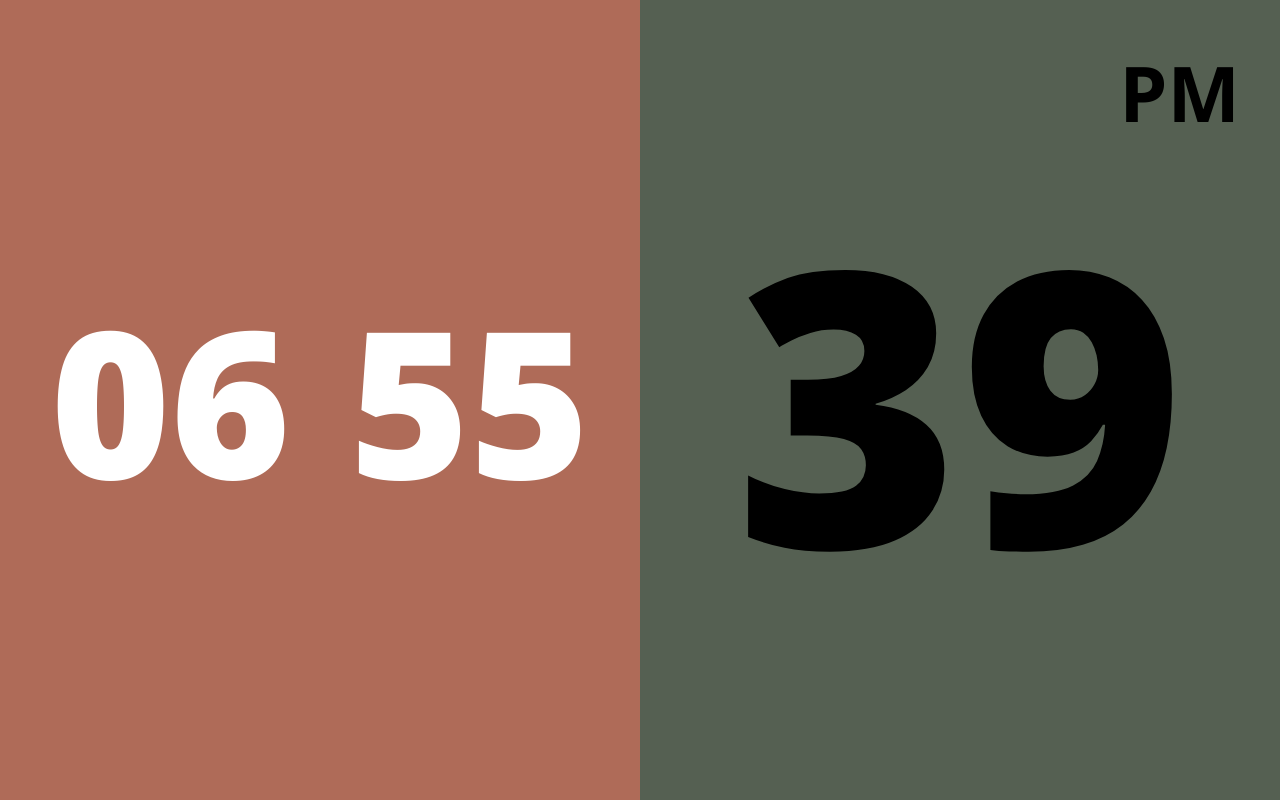
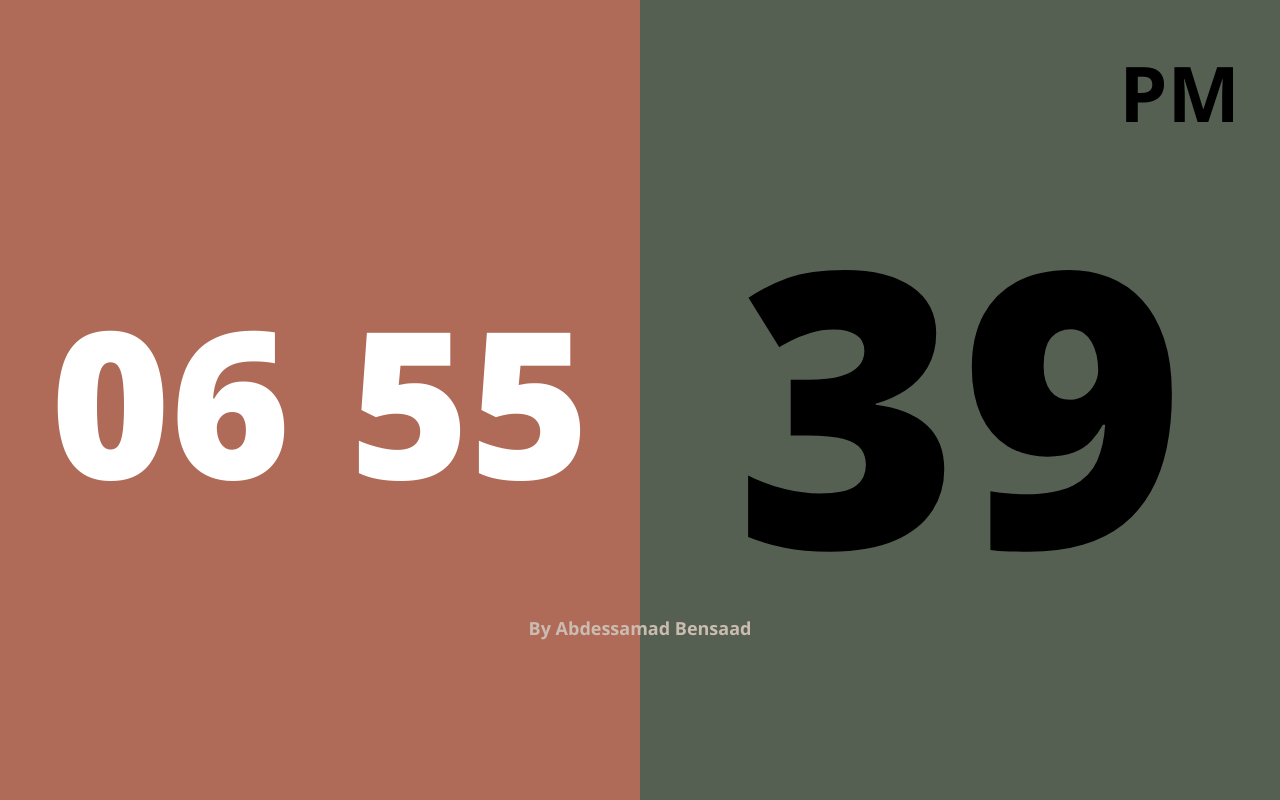
Before and after one commit to B3ns44d/-lock-adaptive, a plain HTML site: page index.html in a window 1280 px wide. Drawn offline with nearby package versions, Linux system fonts and the light colour scheme.

Commit message:
add some stuff

```diff
--- a/index.html
+++ b/index.html
@@ -19,7 +19,9 @@
     <h2 id="seconds">00</h2>
     <span id="ampm">AM</span>
   </div>
-
+  <div class="copyright">
+    <p>By Abdessamad Bensaad</p>
+  </div>
 </section>
 <script  src="./script.js"></script>
 </body>
```
